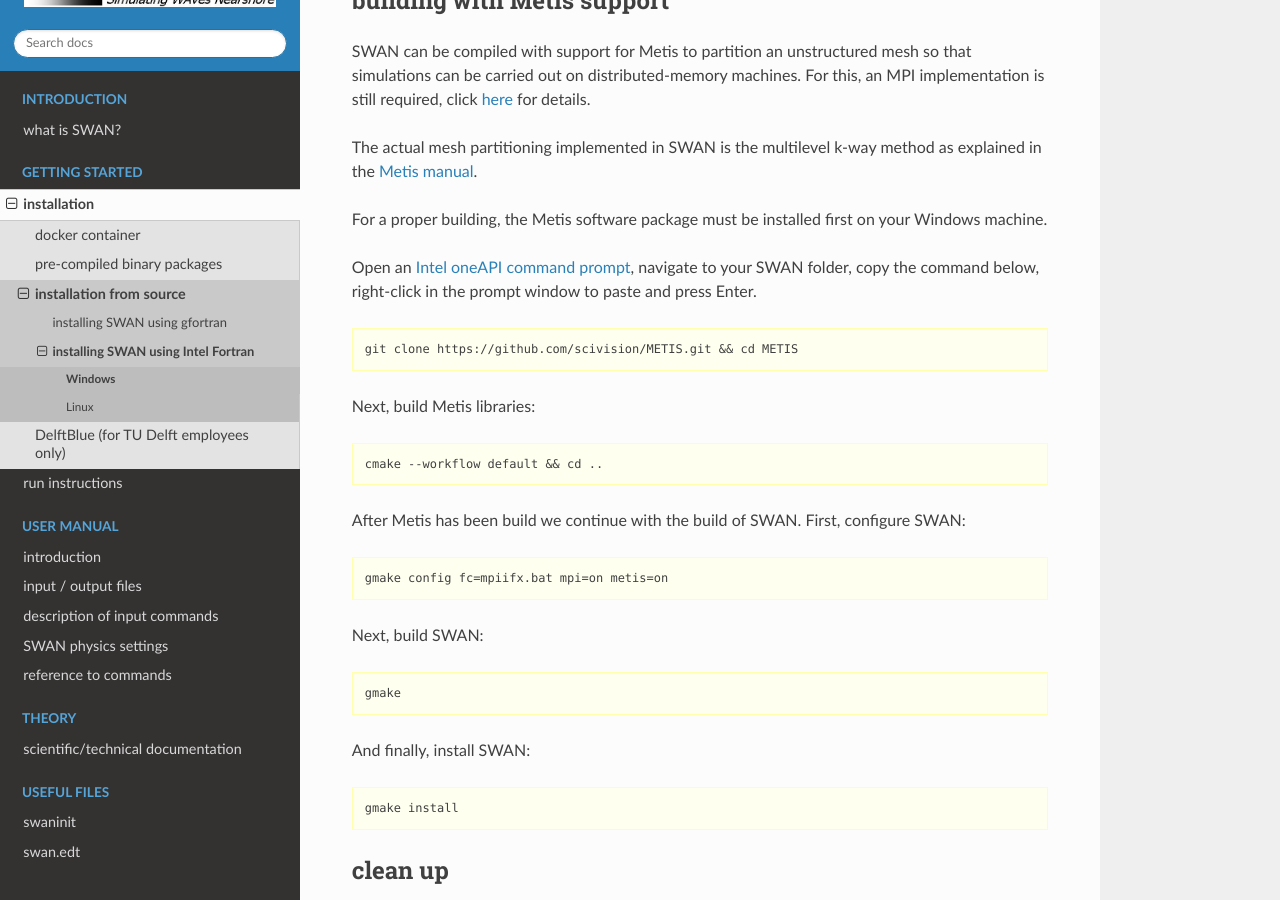
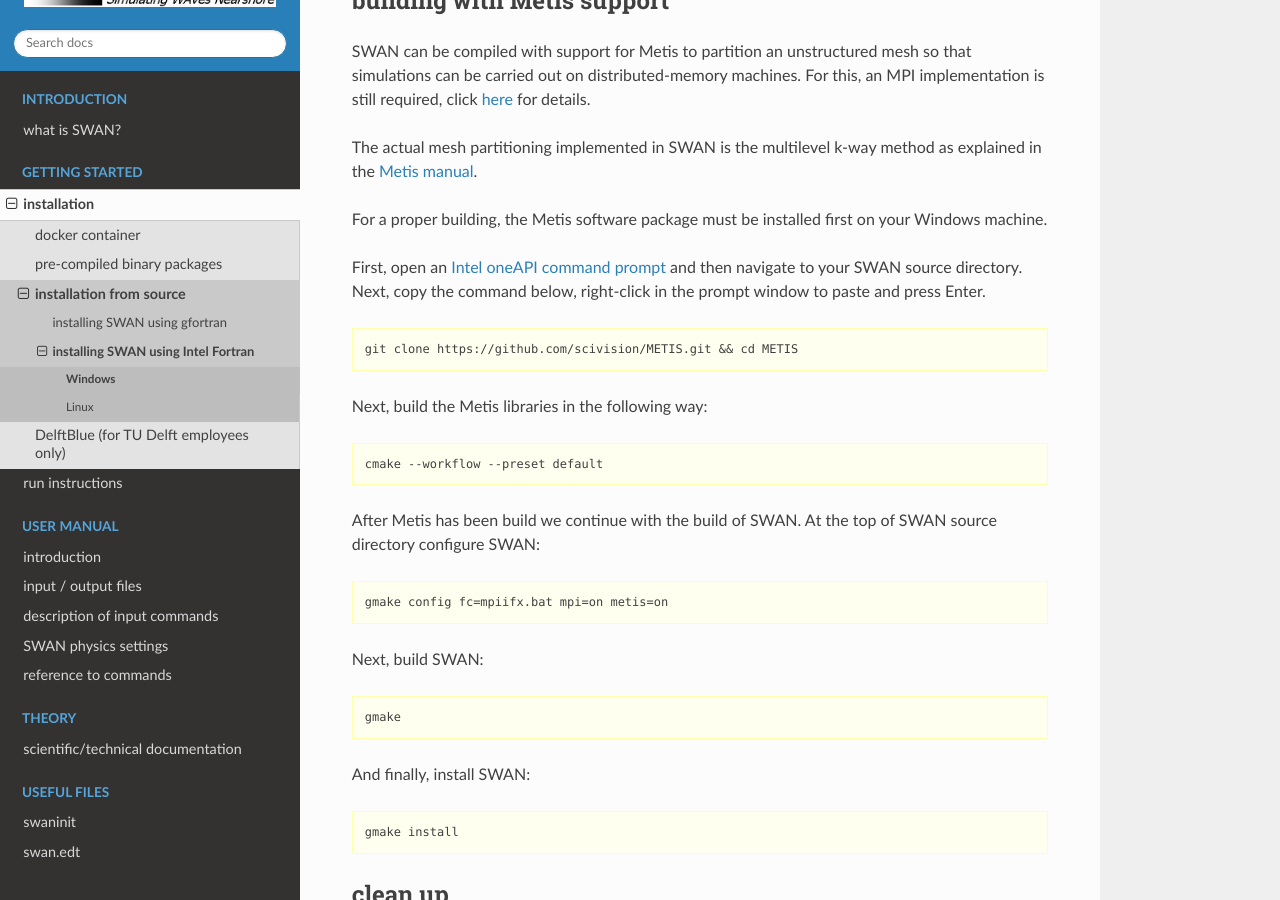
Before and after one commit to delftwaves/swan-docs, a Sphinx documentation site: the page built from docs/getting_started/intel_fortran/windows.rst, in a window 1280 px wide and 900 px high, scrolled down 4682 px. Built offline with Sphinx 7.4.7 and the Read the Docs theme 3.1.0, drawn with Linux system fonts in a browser that asks for light colours.

Commit message:
update documentation

```diff
--- a/docs/getting_started/intel_fortran/windows.rst
+++ b/docs/getting_started/intel_fortran/windows.rst
@@ -216,19 +216,20 @@ as explained in the `Metis manual <https://github.com/KarypisLab/METIS/tree/mast
 
 For a proper building, the Metis software package must be installed first on your Windows machine.
 
-Open an :ref:`Intel oneAPI command prompt <ioap>`, navigate to your SWAN folder, copy the command below, right-click in the prompt window to paste and press Enter.
+First, open an :ref:`Intel oneAPI command prompt <ioap>` and then navigate to your SWAN source directory.
+Next, copy the command below, right-click in the prompt window to paste and press Enter.
 
 .. code-block:: text
 
    git clone https://github.com/scivision/METIS.git && cd METIS
 
-Next, build Metis libraries:
+Next, build the Metis libraries in the following way:
 
 .. code-block:: text
 
-   cmake --workflow default && cd ..
+   cmake --workflow --preset default
 
-After Metis has been build we continue with the build of SWAN. First, configure SWAN:
+After Metis has been build we continue with the build of SWAN. At the top of SWAN source directory configure SWAN:
 
 .. code-block:: text
 
```
